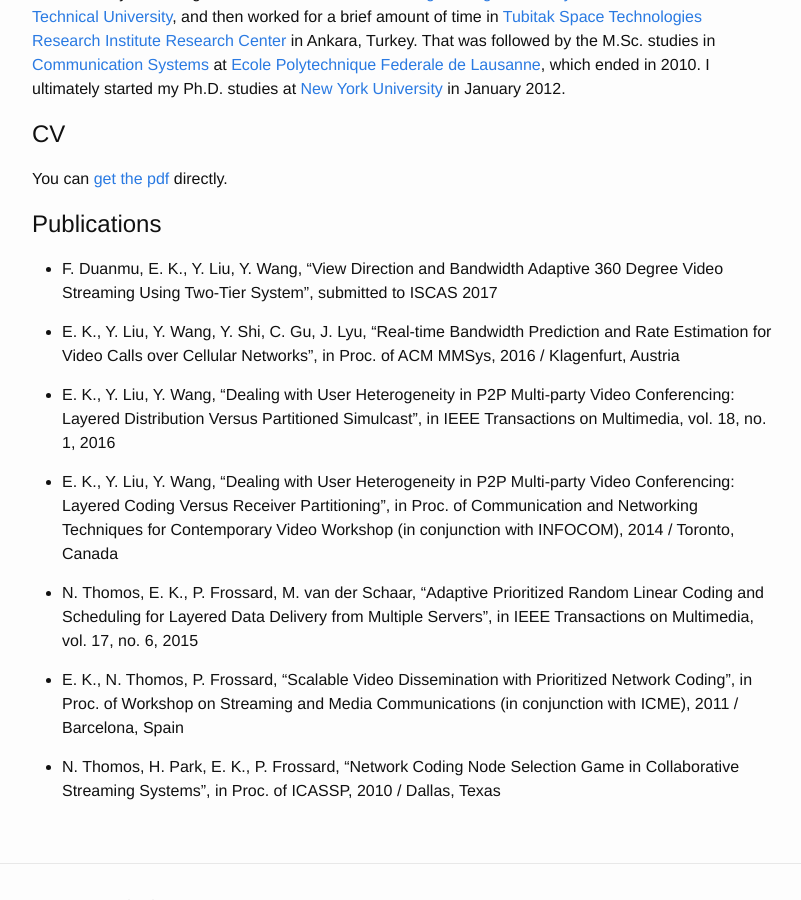
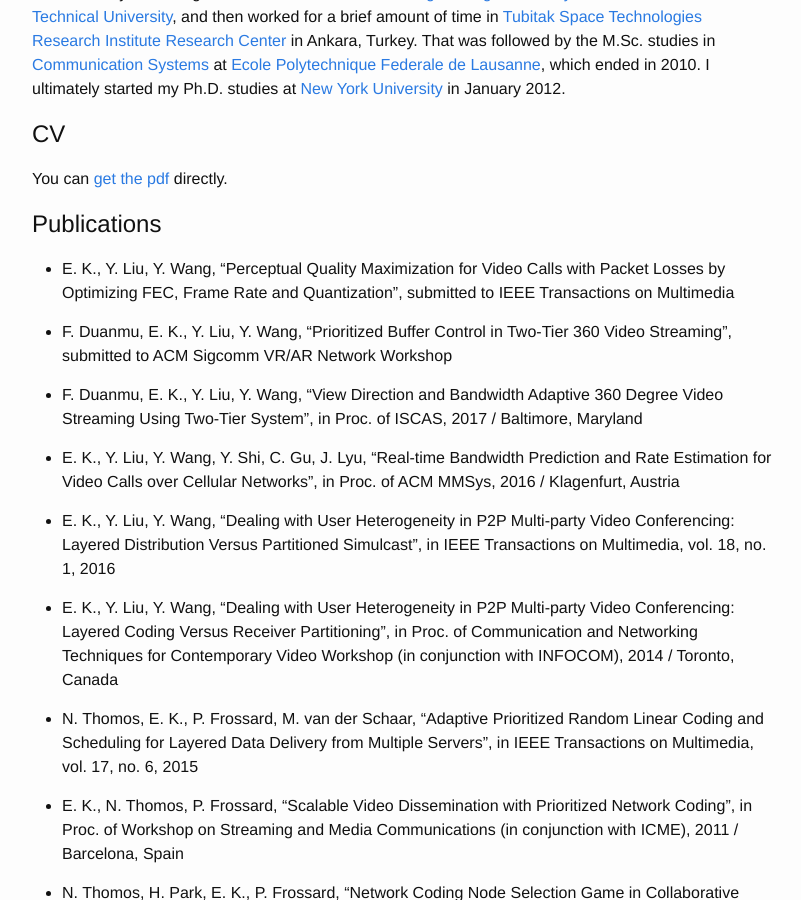
Before and after one commit to eymenkurdoglu/eymenkurdoglu.github.io, a Jekyll site: the page built from about.md, in a window 1280 px wide and 900 px high, scrolled down 534 px. Shown: the whole window, without its empty margins (238-1039 px from the left). Built offline with Jekyll 4.4.1, drawn with Linux system fonts in a browser that asks for light colours.

Commit message:
new publications

```diff
--- a/about.md
+++ b/about.md
@@ -22,7 +22,11 @@ You can [get the pdf](/assets/Eymen_Kurdoglu.pdf) directly.
 
 # Publications
 
-* F. Duanmu, E. K., Y. Liu, Y. Wang, "View Direction and Bandwidth Adaptive 360 Degree Video Streaming Using Two-Tier System", submitted to ISCAS 2017
+* E. K., Y. Liu, Y. Wang, "Perceptual Quality Maximization for Video Calls with Packet Losses by Optimizing FEC, Frame Rate and Quantization", submitted to IEEE Transactions on Multimedia
+
+* F. Duanmu, E. K., Y. Liu, Y. Wang, "Prioritized Buffer Control in Two-Tier 360 Video Streaming", submitted to ACM Sigcomm VR/AR Network Workshop
+
+* F. Duanmu, E. K., Y. Liu, Y. Wang, "View Direction and Bandwidth Adaptive 360 Degree Video Streaming Using Two-Tier System", in Proc. of ISCAS, 2017 / Baltimore, Maryland
 
 * E. K., Y. Liu, Y. Wang, Y. Shi, C. Gu, J. Lyu, "Real-time Bandwidth Prediction and Rate Estimation for Video Calls over Cellular Networks", in Proc. of ACM MMSys, 2016 / Klagenfurt, Austria
 
```
